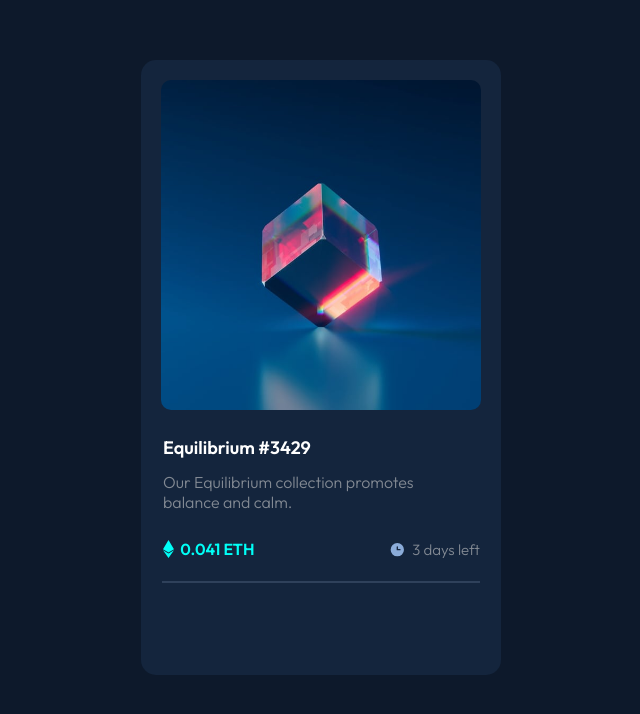
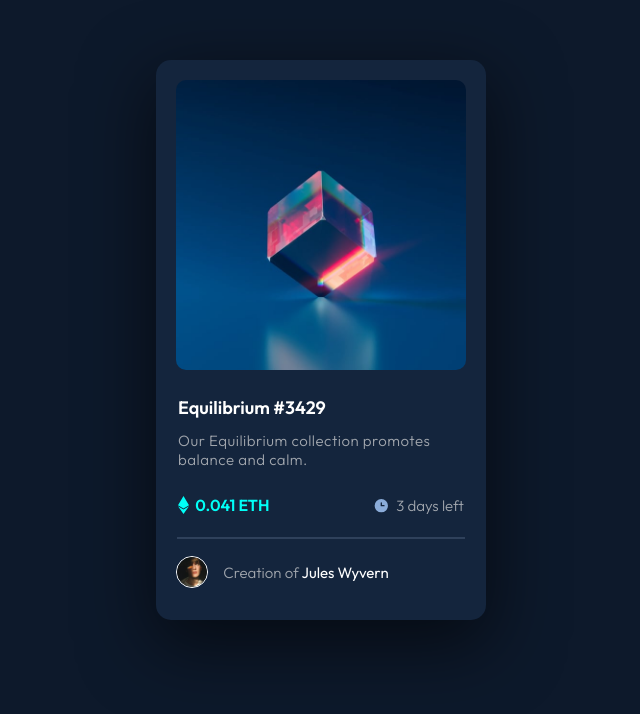
Before and after one commit to Hramirez2240/NFT-card-component, a plain HTML site: page index.html in a window 1280 px wide. Shown: the whole page, without its empty margins (319-959 px from the left). Drawn offline with Linux system fonts and the light colour scheme.

Commit message:
quinto commit

```diff
--- a/index.html
+++ b/index.html
@@ -13,8 +13,8 @@
 <body>
     <div class="flex-container">
         <div class="card">
-            <div class="img-container">
-                <img src="img/image-equilibrium.jpg" alt="">
+            <div class="img-container-equilibrium">
+                <img src="img/image-equilibrium.jpg" alt="" class="img-equilibrium">
             </div>
             <h1 class="title">Equilibrium #3429</h1>
             <h2 class="subtitle">Our Equilibrium collection promotes <br> balance and calm.</h2>
@@ -23,6 +23,8 @@
             <svg width="17" height="17" class="clock_icon" xmlns="http://www.w3.org/2000/svg"><path d="M8.305 2.007a6.667 6.667 0 1 0 0 13.334 6.667 6.667 0 0 0 0-13.334Zm2.667 7.334H8.305a.667.667 0 0 1-.667-.667V6.007a.667.667 0 0 1 1.334 0v2h2a.667.667 0 0 1 0 1.334Z" fill="#8BACD9"/></svg>
             <h2 class="clock_text">3 days left</h2>
             <hr>
+            <img src="img/image-avatar.png" alt="" class="img-avatar">
+            <h2 class="avatar_text">Creation of</h2><span class="Jules"> Jules Wyvern</span>
         </div>
     </div>
 </body>
--- a/style.css
+++ b/style.css
@@ -17,22 +17,30 @@ body{
 .card{
     background-color: #14253D;
     border-radius: 15px;
-    width: 360px;
-    height: 615px;
+    width: 330px;
+    height: 560px;
+    box-shadow: rgba(0, 0, 0, 0.56) 0px 22px 70px 4px;
+    /* box-shadow: rgba(0, 0, 0, 0.25) 0px 54px 55px, rgba(0, 0, 0, 0.12) 0px -12px 30px, rgba(0, 0, 0, 0.12) 0px 4px 6px, rgba(0, 0, 0, 0.17) 0px 12px 13px, rgba(0, 0, 0, 0.09) 0px -3px 5px; */
+
 }
 
-.img-container{
-    width: 320px;
+.img-container-equilibrium{
+    width: 290px;
     margin: 0 auto;
+    /* background-color: #00FFF7; */
 }
 
-.card img{
+.card .img-equilibrium{
     cursor: pointer;
-    width: 320px;
-    height: 330px;
+    width: 290px;
+    height: 290px;
     border-radius: 10px;
     margin: 20px 0 10px 0;
 }
+
+/* .img-equilibrium:active{
+    opacity: .5;
+} */
 
 .card .title{
     width: 180px;
@@ -42,15 +50,16 @@ body{
     margin-left: 22px;
 }
 
-.card .title:active{
+.card .title:active, .Jules:active{
     color: #00FFF7;
 }
 
 .card .subtitle{
-    color: #ccc;
-    opacity: .6;
+    color: #ddd;
+    opacity: .7;
     font-weight: 100;
-    font-size: 16px;
+    font-size: 15px;
+    letter-spacing: .5px;
     margin-left: 22px;
 }
 
@@ -70,15 +79,15 @@ body{
 .card .clock_icon{
     position: relative;
     top: 3px;
-    margin-left: 131px;
+    margin-left: 100px;
     margin-right: 3px;
 }
 
-.card .clock_text{
+.card .clock_text, .avatar_text{
     display: inline-block;
     font-size: 15px;
-    color: #ccc;
-    opacity: .6;
+    color: #ddd;
+    opacity: .7;
     font-weight: 100;
 }
 
@@ -87,3 +96,23 @@ body{
     outline: 1px solid #2F415B;
     margin: 10px 22px;
 }
+
+.img-avatar{
+    border: 1px solid #fff;
+    border-radius: 30px;
+    width: 30px;
+    height: 30px;
+    margin: 8px 0px 0px 20px;
+}
+
+.Jules{
+    color: #fff;
+    font-size: 15px;
+}
+
+.avatar_text, .Jules{
+    position: relative;
+    cursor: pointer;
+    top: -10px;
+    left: 12px;
+}
```
Also changed, not shown: img/image-avatar.png (added).
